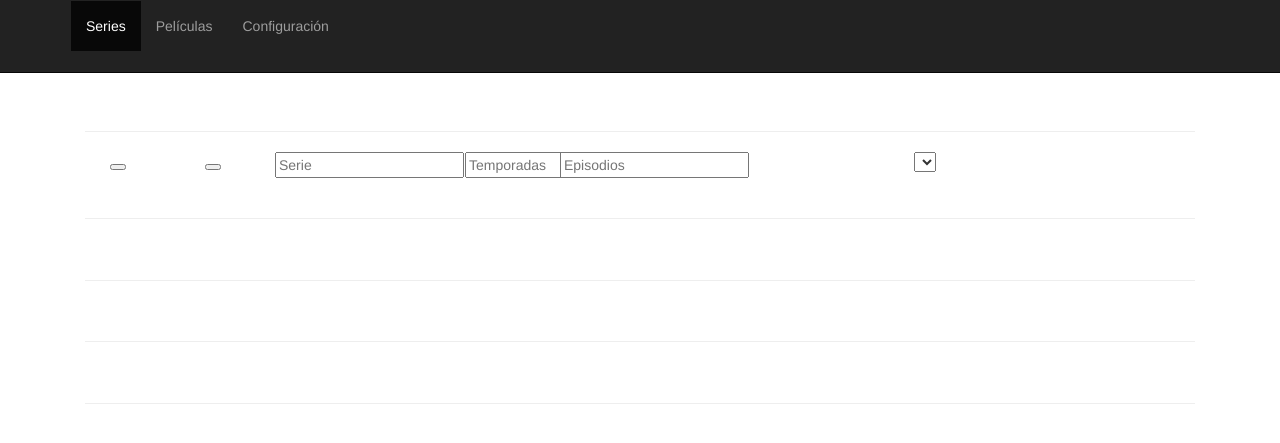
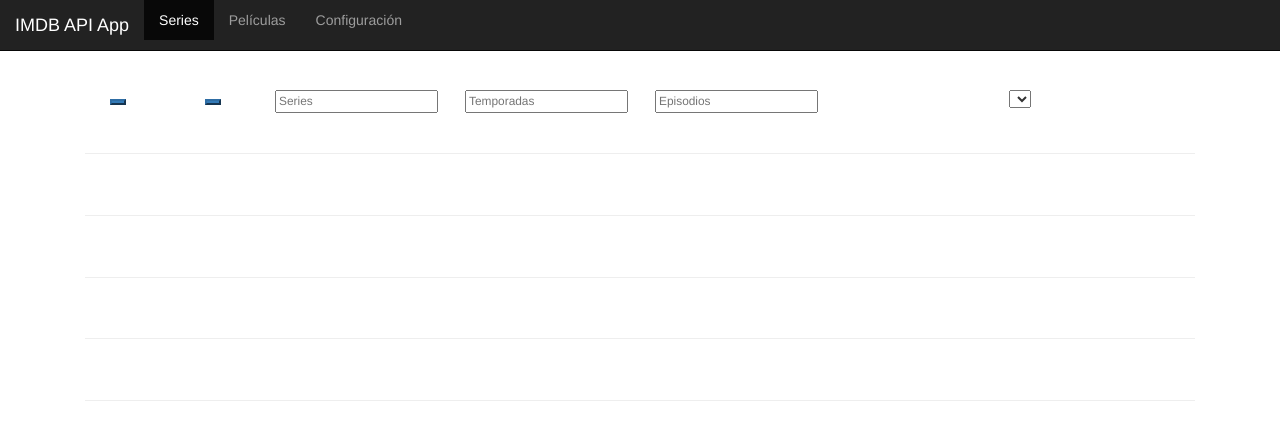
Before and after one commit to aalmunia/IMDBJSONApiTest, a PHP site: page / in a window 1280 px wide. Shown: the top 443 px of the page. Run offline with PHP 8.4, Linux system fonts and the light colour scheme; lists and menus that the app fills with data are empty; some libraries are stand-ins or nearby versions.

Commit message:
Burning the midnight lamp... it is looking better. YouTube is under control, trying to add Google Search, only to discover the old REST API is deprecated. Oh, well, i'll try to add some more social-networking functionality tomorrow, and let's see how does THAT look. :-D

```diff
--- a/public_html/css/imdbAppStyle.css
+++ b/public_html/css/imdbAppStyle.css
@@ -15,3 +15,6 @@ body {
   padding: 40px 15px;
   text-align: center;
 }
+
+.navbar-nav > li > a {padding-top:10px !important; padding-bottom:10px !important;}
+.navbar {min-height:40px !important}
--- a/public_html/index.html
+++ b/public_html/index.html
@@ -20,16 +20,17 @@ and open the template in the editor.
         <script src="js/libs/bootstrap-table-1.8.0/bootstrap-table.js"></script>
         <link rel="stylesheet" href="js/libs/bootstrap-table-1.8.0/bootstrap-table.css" />
 
+        <script src="https://www.google.com/jsapi" type="text/javascript"></script>
         <!-- i18next 1.1.0 -->
         <script src="js/libs/i18next-1.10.1/i18next-1.10.1.js"></script>
-
-
-
-
         <!-- IMDB API Client and required files -->
         <script src="js/OMDB_API/Episode.js"></script>
         <script src="js/OMDB_API/omdbAPIClient.js"></script>
         <script>
+
+            String.prototype.capitalize = function() {
+               return this.charAt(0).toUpperCase() + this.slice(1);
+            }
 
             var oClient;
             var aSeriesLoaded = [];
@@ -46,13 +47,6 @@ and open the template in the editor.
                 gapi.client.load('youtube', 'v3', function () {
                     handleYouTubeAPILoaded();
                 });
-                gapi.client.load('search', 'v1', function() {
-                    handleGoogleSearchLoaded();
-                });
-            }
-
-            function handleGoogleSearchLoaded() {
-                console.log("Google Search loaded");
             }
 
             function handleYouTubeAPILoaded() {
@@ -100,35 +94,15 @@ and open the template in the editor.
                 $("#btnGetSeries").click(function () {
                     var iSeasonsInput = ($("#txtSeriesMaxSeasons").val() !== "") ? $("#txtSeriesMaxSeasons").val() : oClient.iMaxSeasons;
                     var iEpisodesInput = ($("#txtSeriesMaxEpisodes").val() !== "") ? $("#txtSeriesMaxEpisodes").val() : oClient.iMaxEpisodes;
-                    /* if(iEpisodesInput !== '') {
-                     oClient.iMaxEpisodes = parseInt(iEpisodesInput);
-                     }
-                     if(iSeasonsInput !== '') {
-                     oClient.iMaxSeasons = parseInt(iSeasonsInput);
-                     } */
 
                     $("#SeriesDatagridContainer").html("");
                     $("#txtEpisodePlot").html("");
+                    $("#divYouTubeResults").html("");
+                    $("#divSeriesTitle").html("");
                     $("#divSeriesDataIMDB").hide();
 
-                    /* console.log("iSeasonsInput " + iSeasonsInput);
-                     console.log("iEpisodesInput " + iEpisodesInput); */
-
                     var sName = $("#txtSeriesScanName").val();
-
-                    /* oClient.iMaxEpisodes = parseInt(iEpisodesInput);
-                     oClient.iMaxSeasons = parseInt(iSeasonsInput);
-                     oClient.iMaxEpisodesScanned = oClient.iMaxSeasons * oClient.iMaxEpisodes;
-                     oClient.oLastScannedSeries = {};
-                     oClient.oLastScannedSeries.Seasons = new Array();
-                     for(var i = 0; i < oClient.iMaxSeasons; i++) {
-                     oClient.oLastScannedSeries.Seasons[i] = {};
-                     oClient.oLastScannedSeries.Seasons[i].Episodes = new Array();
-                     } */
-
-
                     oClient.initObject(iSeasonsInput, iEpisodesInput);
-                    // oClient.scanSeries(sName, oClient.iMaxSeasons, oClient.iMaxEpisodes);
                     oClient.scanSeries(sName, iSeasonsInput, iEpisodesInput);
                 });
 
@@ -149,7 +123,9 @@ and open the template in the editor.
                     var sHTMLCaption = "<div class='container'><ul class='nav nav-tabs' role='tablist'>";
                     var sHTMLContentPanels = "<div class='tab-content'>";
 
-                    $("#divSeriesTitle").html("<h2>" + oClient.oLastScannedSeries.Seasons[0].Episodes[0].sSeriesName + "</h2>");
+                    var sSeriesTitle = "<h2>" + oClient.oLastScannedSeries.Seasons[0].Episodes[0].sSeriesName.capitalize() + "</h2>";
+
+                    $("#divSeriesTitle").html(sSeriesTitle);
 
                     // Create tabs-clickable captions
                     for (var i = 0; i < iSeasons; i++) {
@@ -176,17 +152,38 @@ and open the template in the editor.
                         console.log($("#" + sNameGrid));
                         console.log(oClient.oLastScannedSeries.Seasons[i].Episodes);
                         $("#" + sNameGrid).bootstrapTable({
+                            sortable: true,
+                            search:true,
                             columns: [
-                                {field: 'sTitle', title: 'Título'},
-                                {field: 'fIMDBRating', title: 'Rating'},
+                                {field: 'iEpisodeInSeason', title: 'Episodio', formatter: function (value) {
+                                        return value + 1;
+                                    }, sortable: true},
+                                {field: 'sTitle', title: 'Título', sortable: true},
+                                {field: 'fIMDBRating', title: 'Rating', sortable: true},
                                 {field: 'fRuntime', title: 'Duración'},
                                 {field: 'iYear', title: 'Año'},
-                                {field: 'iPersonalRating', title: 'Puntuación'},
+                                {field: 'iPersonalRating', title: 'Puntuación', sortable: true},
+                                /*
+                                 * , formatter: function(value, row, index) {
+                                        var sHTML = "<select id='Rate'>";
+                                        for(var i = 0; i < 5; i++) {
+                                            sHTML += "<option value='" + (i + 1) + "'>" + (i + 1) + "</option>";
+                                        }
+                                        sHTML += "</select>";
+                                        return sHTML;
+                                }
+                                 */
                                 {field: 'iIMDBVotes', title: 'Votos IMDB'},
                                 {field: 'sReleaseDate', title: 'Released'},
                                 {field: '', title: '¿Favorito?', type: 'checkbox'}  //@TODO: Handlers de control de favorito
                             ],
                             data: oClient.oLastScannedSeries.Seasons[i].Episodes,
+                            /* onClickCell: function(field, value, row, element) {
+                                console.log(field);
+                                if(field === "iPersonalRating") {
+                                    return false;
+                                }
+                            }, */
                             onClickRow: function (oEpisode) {
                                 oSelectedEpisode = oEpisode;
                                 $("#divSeriesDataIMDB").show();
@@ -201,32 +198,26 @@ and open the template in the editor.
                                 var sReq = oEpisode.sSeriesName + " " + oEpisode.sTitle;
                                 var request = gapi.client.youtube.search.list({
                                     q: sReq,
-                                    part: 'snippet'
+                                    part: 'snippet',
+                                    maxResults: 3
                                 });
 
                                 /*
                                  *
                                  * <iframe id="ytplayer" type="text/html" width="640" height="390"
-                                    src="http://www.youtube.com/embed/M7lc1UVf-VE?autoplay=1&origin=http://example.com"
-                                    frameborder="0"/>
+                                 src="http://www.youtube.com/embed/M7lc1UVf-VE?autoplay=1&origin=http://example.com"
+                                 frameborder="0"/>
                                  */
                                 request.execute(function (response) {
                                     console.log(response);
                                     var sHTML = "<H4>YOUTUBE RELATED VIDEOS</H4>";
-                                    for(var i = 0; i < response.items.length; i++) {
+                                    for (var i = 0; i < response.items.length; i++) {
                                         sHTML += "<b>Title: " + response.items[i].snippet.title + "</b><br />";
                                         console.log("http://www.youtube.com/embed/" + response.items[i].id.videoId);
                                         sHTML += "<iframe id='ytplayer_" + i + "' type='text/html' width='320' height='200' src='http://www.youtube.com/embed/" + response.items[i].id.videoId + "' frameborder='0'></iframe><br />";
                                     }
                                     $("#divYouTubeResults").html(sHTML);
                                 });
-
-                                // if(a.sPosterURL !== "") {
-                                //@TODO: Check type of app. If server has image, grab it.
-                                //Otherwise, tell user nay, nay
-                                /* var sImgTag = "<a target='_blank' href='" + a.sPosterURL + "'>Open Image (hotlinking is disabled)</a>";
-                                 $("#imgEpisodePoster").html(sImgTag); */
-                                // }
                             }
                         });
                     }
@@ -247,10 +238,7 @@ and open the template in the editor.
                     console.log(sGridSeason);
                     $("#" + sGridSeason).bootstrapTable('updateRow', {index: oSelectedEpisode.iEpisodeInSeason, row: oSelectedEpisode});
                 });
-
             });
-
-            // ?onload=initYouTube
 
         </script>
 
@@ -261,9 +249,19 @@ and open the template in the editor.
         <meta name="viewport" content="width=device-width, initial-scale=1.0">
     </head>
     <body>
-        <nav id="mainNav" class="navbar navbar-inverse navbar-fixed-top">
-            <div class="container">
-                <div class="navbar" class="collapse navbar-collapse" id="myNavbar">
+
+        <nav class="navbar navbar-fixed-top navbar-inverse" role="navigation">
+            <div class="container-fluid" id="navfluid">
+                <div class="navbar-header">
+                    <button type="button" class="navbar-toggle" data-toggle="collapse" data-target="#navigationbar">
+                        <span class="sr-only">Toggle navigation</span>
+                        <span class="icon-bar"></span>
+                        <span class="icon-bar"></span>
+                        <span class="icon-bar"></span>
+                    </button>
+                    <a class="navbar-brand" href="#">IMDB API App</a>
+                </div>
+                <div class="collapse navbar-collapse" id="navigationbar">
                     <ul class="nav navbar-nav">
                         <li class="active"><a href="#">Series</a></li>
                         <li><a href="#">Películas</a></li>
@@ -275,32 +273,31 @@ and open the template in the editor.
 
         <div class="container" id="SeriesContainer">
             <div class="starter-template">
-
-                <div class="row">
-                    <div class="col-sm-12" id="divSeriesTitle"></div>
-                </div>
-                <br />
-                <hr />
-                <div class="row" id="divSeriesControlsScanner">
-                    <div class="col-sm-1"><button id="btnGetSeries" data-i18n="controls.btnGetSeries"></button></div>
-                    <div class="col-sm-1"><button id="btnSaveSeries" data-i18n="controls.btnSaveSeries"></button></div>
-                    <div class="col-sm-2"><input type="text" placeholder="Serie" id="txtSeriesScanName" /></div>
-                    <div class="col-sm-1"><input type="text" placeholder="Temporadas" id="txtSeriesMaxSeasons" /></div>
-                    <div class="col-sm-1"><input type="text" placeholder="Episodios" id="txtSeriesMaxEpisodes" /></div>
-                    <div class="col-sm-6">
+                <div class="row small" id="divSeriesControlsScanner">
+                    <div class="col-sm-1"><button class="btn-primary" id="btnGetSeries" data-i18n="controls.btnGetSeries"></button></div>
+                    <div class="col-sm-1"><button class="btn-primary" id="btnSaveSeries" data-i18n="controls.btnSaveSeries"></button></div>
+                    <div class="col-sm-2"><input type="text" placeholder="Series" id="txtSeriesScanName" /></div>
+                    <div class="col-sm-2"><input type="text" placeholder="Temporadas" id="txtSeriesMaxSeasons" /></div>
+                    <div class="col-sm-2"><input type="text" placeholder="Episodios" id="txtSeriesMaxEpisodes" /></div>
+                    <div class="col-sm-4">
                         <select id="selSeriesLoaded"></select>
                     </div>
                 </div>
                 <br />
                 <hr />
-                <div class="row">
+                <div class="row small">
+                    <div class="col-sm-12" id="divSeriesTitle"></div>
+                </div>
+                <br />
+                <hr />
+                <div class="row small">
                     <div class="col-sm-12">
                         <div id="SeriesDatagridContainer"></div>
                     </div>
                 </div>
                 <br />
                 <hr />
-                <div class="row" id="divSeriesDataIMDB">
+                <div class="row small" id="divSeriesDataIMDB">
                     <div class="col-sm-9">
                         <b>Plot: </b><span id="spanEpisodePlot"></span><br/>
                         <b>Actors: </b><span id="spanEpisodeActors"></span>
@@ -320,17 +317,18 @@ and open the template in the editor.
                 </div>
                 <br />
                 <hr />
-                <div class="row">
+                <div class="row small">
                     <div class="col-sm-12" id="divYouTubeResults"></div>
                 </div>
                 <br />
                 <hr />
-                <div class="row">
+                <div class="row small">
                     <div class="col-sm-12" id="divGoogleSearchResults"></div>
                 </div>
             </div>
 
         </div>
+        <div id="searchcontrol"></div>
 
     </body>
 </html>
```
Also changed, not shown: public_html/js/OMDB_API/omdbAPIClient.js (+17 -1 lines).
